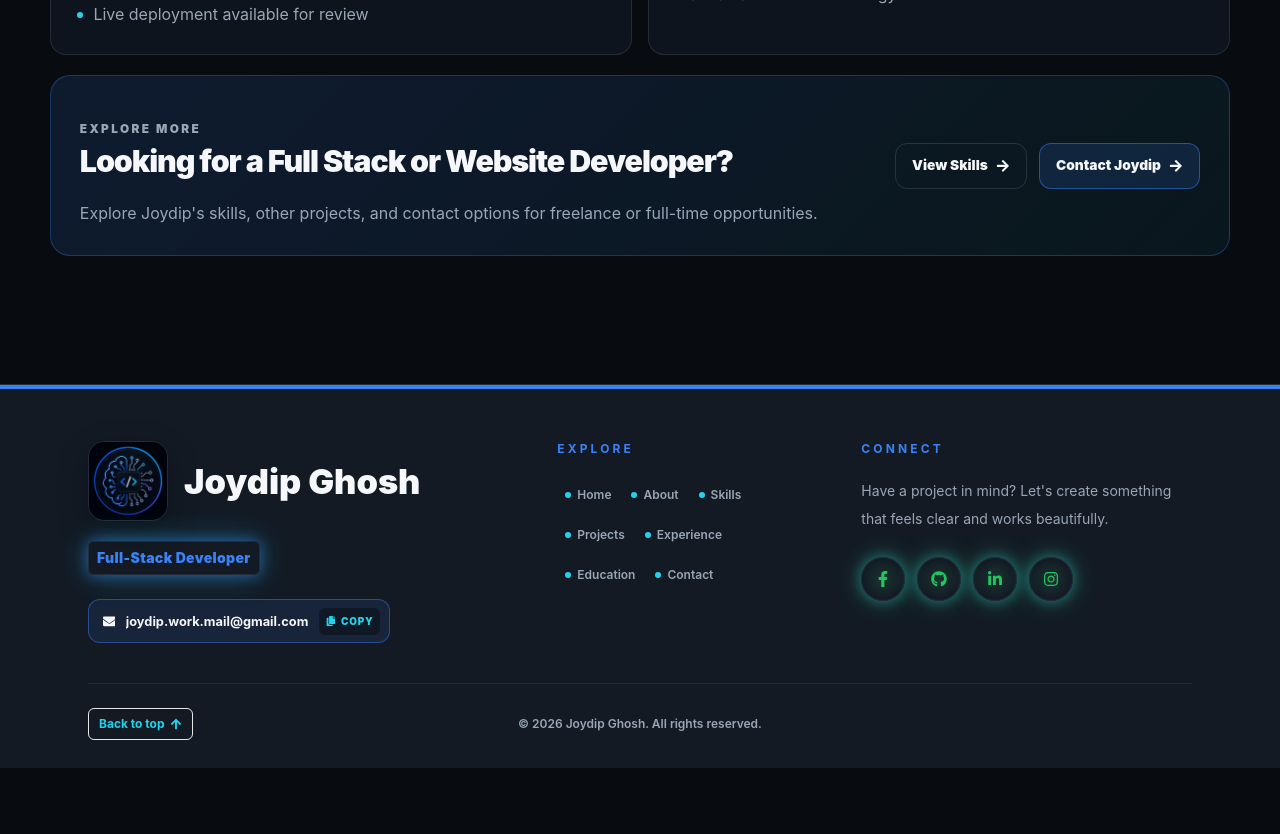
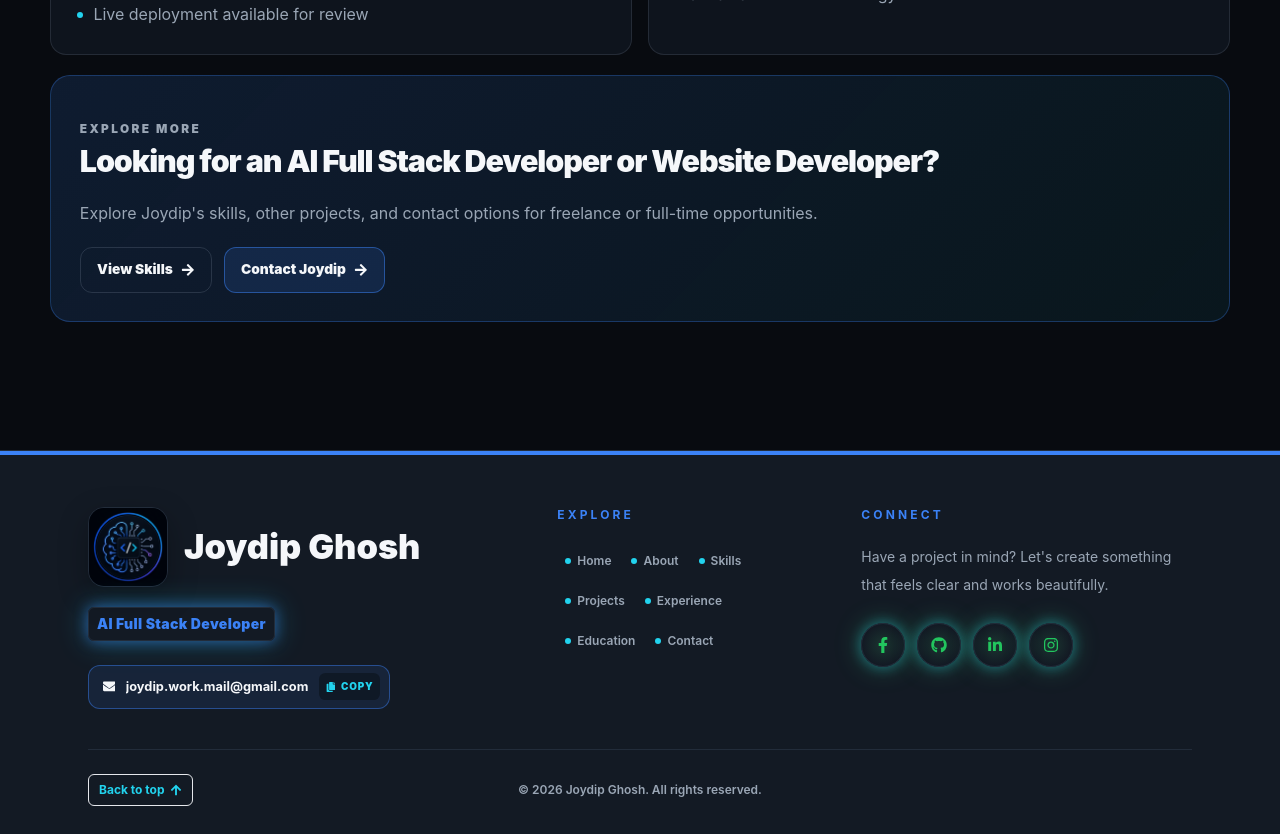
Before and after one commit to coderbit96/My-Portfolio, a Next.js app: page /projects/ecommerce in a window 1280 px wide. Shown: the part 1380-2214 px from the top of the page. Before the commit the page ends 2148 px from the top, so only its background shows below. Built offline with nearby package versions, Linux system fonts and the light colour scheme; no server answers.

Commit message:
style: update references to "AI Full Stack Developer" across the portfolio for consistency and improved branding

```diff
--- a/src/app/layout.tsx
+++ b/src/app/layout.tsx
@@ -37,7 +37,7 @@ export const metadata: Metadata = {
         width: 1200,
         height: 630,
         type: "image/png",
-        alt: "Joydip Ghosh — Full-Stack Developer"
+        alt: "Joydip Ghosh — AI Full Stack Developer"
       }
     ]
   },
@@ -50,7 +50,7 @@ export const metadata: Metadata = {
         url: "/opengraph-image",
         width: 1200,
         height: 630,
-        alt: "Joydip Ghosh — Full-Stack Developer"
+        alt: "Joydip Ghosh — AI Full Stack Developer"
       }
     ]
   },
@@ -121,8 +121,8 @@ const structuredData = {
       email: `mailto:${siteConfig.email}`,
       image: `${siteConfig.url}/images/joydip-ghosh-profile.png`,
       description:
-        "Joydip Ghosh is a Full Stack Developer, Web Developer and Website Developer based in Kolkata, India.",
-      jobTitle: "Full Stack Developer and Website Developer",
+        "Joydip Ghosh is an AI Full Stack Developer, Web Developer and Website Developer based in Kolkata, India.",
+      jobTitle: "AI Full Stack Developer and Website Developer",
       address: {
         "@type": "PostalAddress",
         addressLocality: "Kolkata",
@@ -138,7 +138,7 @@ const structuredData = {
       },
       hasOccupation: {
         "@type": "Occupation",
-        name: "Full Stack Developer",
+        name: "AI Full Stack Developer",
         occupationLocation: {
           "@type": "City",
           name: "Kolkata, India"
@@ -179,7 +179,7 @@ const structuredData = {
       "@type": "ProfilePage",
       "@id": `${siteConfig.url}/#profile`,
       url: siteConfig.url,
-      name: "Joydip Ghosh | Full Stack Developer",
+      name: "Joydip Ghosh | AI Full Stack Developer",
       mainEntity: {
         "@id": `${siteConfig.url}/#person`
       },
--- a/src/app/opengraph-image.tsx
+++ b/src/app/opengraph-image.tsx
@@ -1,7 +1,7 @@
 import { ImageResponse } from "next/og";
 import { siteConfig } from "@/data/site";
 
-export const alt = "Joydip Ghosh — Full-Stack Developer";
+export const alt = "Joydip Ghosh — AI Full Stack Developer";
 export const size = {
   width: 1200,
   height: 630
@@ -110,7 +110,7 @@ export default function OpenGraphImage() {
               color: "#F5F7FA"
             }}
           >
-            Full-Stack Developer
+            AI Full Stack Developer
           </div>
           <div
             style={{
--- a/src/app/page.tsx
+++ b/src/app/page.tsx
@@ -3,24 +3,24 @@ import PortfolioPage from "@/components/layout/PortfolioPage";
 
 export const metadata: Metadata = {
   title: {
-    absolute: "Joydip Ghosh | Full Stack Developer, Web Developer & Website Developer"
+    absolute: "Joydip Ghosh | AI Full Stack Developer, Web Developer & Website Developer"
   },
   description:
-    "Joydip Ghosh is a Full Stack Developer, Web Developer and Website Developer in Kolkata, India, building React, Next.js, MERN and custom web applications.",
+    "Joydip Ghosh is an AI Full Stack Developer, Web Developer and Website Developer in Kolkata, India, building React, Next.js, MERN and custom web applications.",
   alternates: {
     canonical: "/"
   },
   openGraph: {
-    title: "Joydip Ghosh | Full Stack Developer, Web Developer & Website Developer",
+    title: "Joydip Ghosh | AI Full Stack Developer, Web Developer & Website Developer",
     description:
-      "Portfolio of Joydip Ghosh, a Full Stack Developer in Kolkata building React, Next.js, MERN and custom website experiences.",
+      "Portfolio of Joydip Ghosh, an AI Full Stack Developer in Kolkata building React, Next.js, MERN and custom website experiences.",
     url: "/",
     type: "profile"
   },
   twitter: {
     card: "summary_large_image",
-    title: "Joydip Ghosh | Full Stack Developer",
-    description: "Full Stack Developer, Web Developer and Website Developer in Kolkata, India."
+    title: "Joydip Ghosh | AI Full Stack Developer",
+    description: "AI Full Stack Developer, Web Developer and Website Developer in Kolkata, India."
   }
 };
 
--- a/src/app/projects/[slug]/page.tsx
+++ b/src/app/projects/[slug]/page.tsx
@@ -27,7 +27,7 @@ export async function generateMetadata({ params }: ProjectPageProps): Promise<Me
   if (!project) return {};
 
   const title = `${project.title} Project`;
-  const description = `${project.description} Built by Joydip Ghosh, Full Stack Developer and Website Developer in Kolkata.`;
+  const description = `${project.description} Built by Joydip Ghosh, AI Full Stack Developer and Website Developer in Kolkata.`;
   const image = project.thumbnail || "/opengraph-image";
 
   return {
@@ -95,7 +95,7 @@ export default async function ProjectPage({ params }: ProjectPageProps) {
               <p className="case-study-kicker">{project.category} Project</p>
               <h1>{project.title}</h1>
               <p>
-                {project.shortDescription} Created by Joydip Ghosh, a Full Stack Developer and Website Developer based in Kolkata, India.
+                {project.shortDescription} Created by Joydip Ghosh, an AI Full Stack Developer and Website Developer based in Kolkata, India.
               </p>
             </div>
             <div className="project-detail-page__actions">
@@ -157,7 +157,7 @@ export default async function ProjectPage({ params }: ProjectPageProps) {
           <aside className="project-detail-page__next" aria-label="Continue exploring">
             <div>
               <p className="case-study-kicker">Explore More</p>
-              <h2>Looking for a Full Stack or Website Developer?</h2>
+              <h2>Looking for an AI Full Stack Developer or Website Developer?</h2>
               <p>Explore Joydip&apos;s skills, other projects, and contact options for freelance or full-time opportunities.</p>
             </div>
             <div className="project-detail-page__actions">
--- a/src/app/resume/page.tsx
+++ b/src/app/resume/page.tsx
@@ -10,17 +10,17 @@ const resumePreviewHref = publicAssetUrl("resume/pdf");
 
 export const metadata: Metadata = {
   title: {
-    absolute: "Joydip Ghosh Resume | Full Stack Developer"
+    absolute: "Joydip Ghosh Resume | AI Full Stack Developer"
   },
   description:
-    "Preview and download the resume of Joydip Ghosh, a Full Stack Developer, Web Developer and Website Developer based in Kolkata, India.",
+    "Preview and download the resume of Joydip Ghosh, an AI Full Stack Developer, Web Developer and Website Developer based in Kolkata, India.",
   alternates: {
     canonical: "/resume"
   },
   openGraph: {
-    title: "Joydip Ghosh Resume | Full Stack Developer",
+    title: "Joydip Ghosh Resume | AI Full Stack Developer",
     description:
-      "Preview the professional resume of Joydip Ghosh, Full Stack Developer and Website Developer in Kolkata.",
+      "Preview the professional resume of Joydip Ghosh, AI Full Stack Developer and Website Developer in Kolkata.",
     url: "/resume",
     type: "profile",
     images: [
@@ -29,21 +29,21 @@ export const metadata: Metadata = {
         width: 1200,
         height: 630,
         type: "image/png",
-        alt: "Joydip Ghosh Full-Stack Developer resume"
+        alt: "Joydip Ghosh AI Full Stack Developer resume"
       }
     ]
   },
   twitter: {
     card: "summary_large_image",
-    title: "Joydip Ghosh Resume | Full Stack Developer",
+    title: "Joydip Ghosh Resume | AI Full Stack Developer",
     description:
-      "Preview the professional resume of Joydip Ghosh, Full Stack Developer and Website Developer in Kolkata.",
+      "Preview the professional resume of Joydip Ghosh, AI Full Stack Developer and Website Developer in Kolkata.",
     images: [
       {
         url: "/opengraph-image",
         width: 1200,
         height: 630,
-        alt: "Joydip Ghosh Full-Stack Developer resume"
+        alt: "Joydip Ghosh AI Full Stack Developer resume"
       }
     ]
   }
--- a/src/components/layout/Footer.tsx
+++ b/src/components/layout/Footer.tsx
@@ -30,7 +30,7 @@ export default function Footer() {
             </div>
             <p className="mt-5 max-w-md text-sm leading-7 text-slate-300">
               <span className="footer-role-badge inline-block rounded-md border border-goldGlow/60 bg-cyanGlow/30 px-2 py-0.5 font-black tracking-wide text-goldGlow">
-                Full-Stack Developer
+                AI Full Stack Developer
               </span>
             </p>
             <CopyEmailButton email="joydip.work.mail@gmail.com" />
--- a/src/components/sections/About.tsx
+++ b/src/components/sections/About.tsx
@@ -62,7 +62,7 @@ export default function About() {
             variants={fadeUp}
             className="mx-auto mt-6 max-w-2xl text-center text-base leading-8 text-slate-300 sm:text-lg"
           >
-            I&apos;m Joydip Ghosh, a full-stack developer focused on turning clear
+            I&apos;m Joydip Ghosh, an AI Full Stack Developer focused on turning clear
             ideas into responsive, maintainable web applications. My work
             blends frontend polish with practical backend thinking across
             React, Next.js, TypeScript, Node.js, MongoDB, WordPress, and SEO-aware
--- a/src/components/sections/Hero.tsx
+++ b/src/components/sections/Hero.tsx
@@ -43,7 +43,7 @@ const techCards = [
   { label: "MongoDB", icon: SiMongodb, className: "bottom-[12%] right-0 translate-x-2 sm:translate-x-8" }
 ];
 
-const heroRoles = ["Full Stack Developer", "AI Developer", "Creative Coder"];
+const heroRoles = ["AI Full Stack Developer", "AI Developer", "Creative Coder"];
 
 function AnimatedRole({ shouldReduceMotion }: { shouldReduceMotion: boolean }) {
   const [roleIndex, setRoleIndex] = useState(0);
@@ -81,7 +81,7 @@ function AnimatedRole({ shouldReduceMotion }: { shouldReduceMotion: boolean }) {
           </AnimatePresence>
         )}
       </span>
-      <span className="sr-only">Full Stack Developer, AI Developer, and Creative Coder.</span>
+      <span className="sr-only">AI Full Stack Developer, AI Developer, and Creative Coder.</span>
     </div>
   );
 }
--- a/src/data/site.ts
+++ b/src/data/site.ts
@@ -2,9 +2,9 @@ export const siteConfig = {
   name: "Joydip Ghosh Portfolio",
   domain: "automade.in",
   url: "https://www.automade.in",
-  title: "Joydip Ghosh | Full Stack Developer, Web Developer & Website Developer",
+  title: "Joydip Ghosh | AI Full Stack Developer, Web Developer & Website Developer",
   description:
-    "Joydip Ghosh is a Full Stack Developer, Web Developer and Website Developer in Kolkata, India. Explore React, Next.js, MERN and custom website development projects.",
+    "Joydip Ghosh is an AI Full Stack Developer, Web Developer and Website Developer in Kolkata, India. Explore React, Next.js, MERN and custom website development projects.",
   author: "Joydip Ghosh",
   email: "joydip.work.mail@gmail.com",
   github: "https://github.com/coderbit96",
@@ -21,13 +21,13 @@ export const siteConfig = {
   keywords: [
     "Joydip Ghosh",
     "Joydip Ghosh Developer",
-    "Joydip Ghosh Full Stack Developer",
+    "Joydip Ghosh AI Full Stack Developer",
     "Joydip Ghosh Website Developer",
     "Joydip Ghosh Web Developer",
-    "Full-Stack Developer",
-    "Full Stack Developer",
-    "Full-Stack Developer Kolkata",
-    "Full-Stack Developer India",
+    "AI Full Stack Developer",
+    "AI Full Stack Developer",
+    "AI Full Stack Developer Kolkata",
+    "AI Full Stack Developer India",
     "Next.js Developer",
     "Next.js Developer Kolkata",
     "MERN Stack Developer",
@@ -47,7 +47,7 @@ export const siteConfig = {
     "Web Developer Kolkata",
     "Professional Website Developer",
     "Web Developer Portfolio",
-    "Hire Full-Stack Developer",
+    "Hire AI Full Stack Developer",
     "Freelance Web Developer India",
     "JavaScript Developer",
     "REST API Developer",
```
